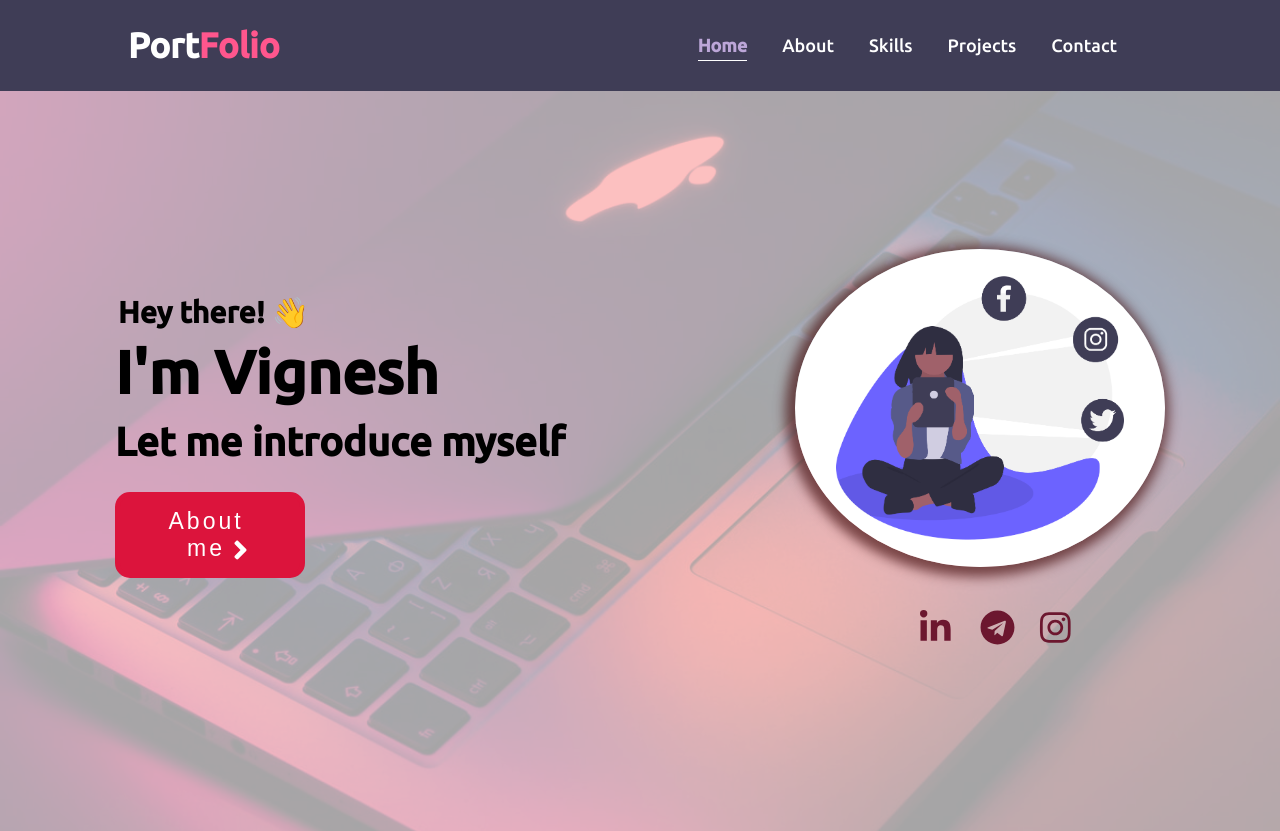
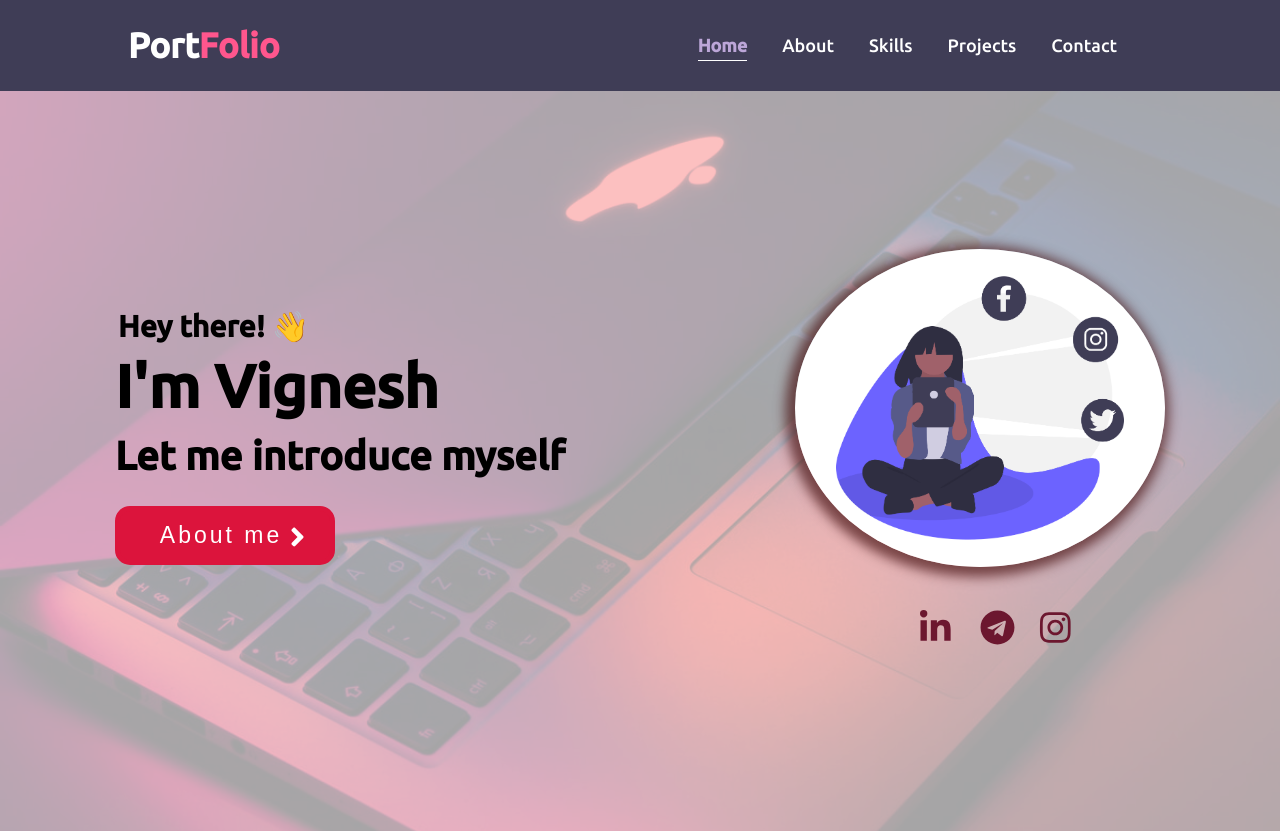
Before and after one commit to vighu0713/my-portfolio, a React (Create React App) app: page /home in a window 1280 px wide. Built offline with nearby package versions, Linux system fonts and the light colour scheme.

Commit message:
second commit

```diff
--- a/src/css/style.css
+++ b/src/css/style.css
@@ -126,7 +126,7 @@ transform: translateY(-4px);
     background: crimson;
     border: 5px solid crimson;
 transition: all 0.5s;
-width: 190px;
+width: 220px;
 padding-right: 33px;
     color: white;
 font-size: 23px;
```
